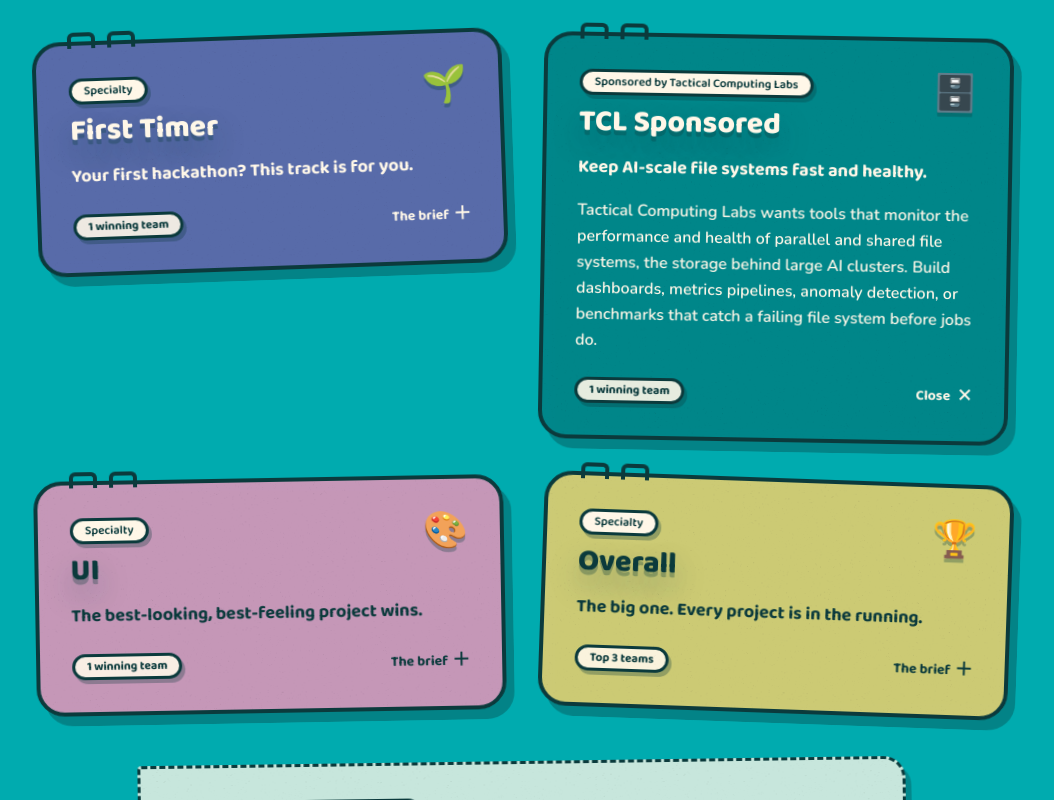
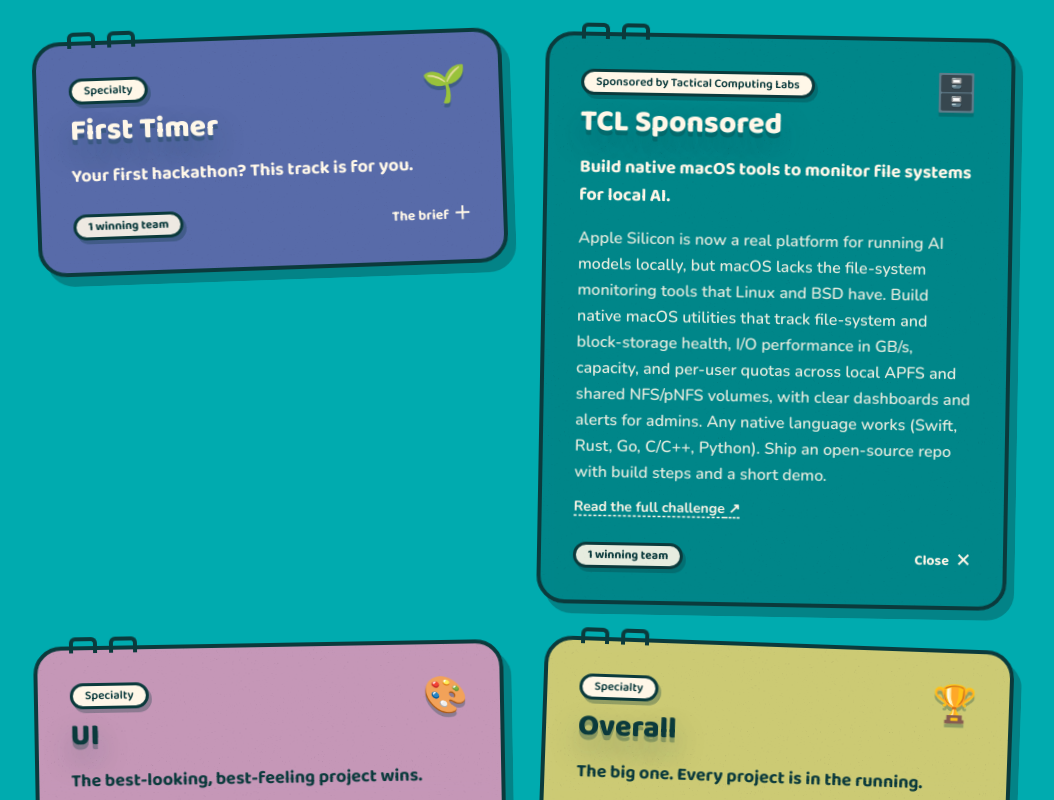
Before and after one commit to ttugdsc/HackWestX-Website, a Next.js app: page / in a window 1280 px wide. Shown: the part 2000-2800 px from the top of the page, without its empty margins (117-1171 px from the left). Built offline with nearby package versions, Linux system fonts and the light colour scheme.

Commit message:
Update TCL track with the real macOS file-system challenge brief + repo link

```diff
--- a/components/sections/Tracks.tsx
+++ b/components/sections/Tracks.tsx
@@ -103,7 +103,7 @@
 
                   <AnimatePresence initial={false}>
                     {isOpen && (
-                      <motion.p
+                      <motion.div
                         initial={{ height: 0, opacity: 0, marginTop: 0 }}
                         animate={{
                           height: "auto",
@@ -116,10 +116,23 @@
                           stiffness: 200,
                           damping: 26,
                         }}
-                        className="overflow-hidden text-base font-semibold leading-relaxed opacity-90"
+                        className="overflow-hidden"
                       >
-                        {track.brief}
-                      </motion.p>
+                        <p className="text-base font-semibold leading-relaxed opacity-90">
+                          {track.brief}
+                        </p>
+                        {track.link && (
+                          <a
+                            href={track.link.href}
+                            target="_blank"
+                            rel="noreferrer"
+                            onClick={(e) => e.stopPropagation()}
+                            className="mt-3 inline-block text-sm font-bold underline decoration-dashed underline-offset-4 transition-opacity hover:opacity-70"
+                          >
+                            {track.link.label} ↗
+                          </a>
+                        )}
+                      </motion.div>
                     )}
                   </AnimatePresence>
 
--- a/constants/content.ts
+++ b/constants/content.ts
@@ -117,6 +117,11 @@
   brief: string;
   /** Tailwind color classes for the card face. */
   accent: string;
+  /** Optional link to a fuller brief. */
+  link?: {
+    label: string;
+    href: string;
+  };
 };
 
 export const tracksCopy = {
@@ -142,10 +147,14 @@
       kind: "Sponsored by Tactical Computing Labs",
       award: "1 winning team",
       icon: "🗄️",
-      tagline: "Keep AI-scale file systems fast and healthy.",
+      tagline: "Build native macOS tools to monitor file systems for local AI.",
       brief:
-        "Tactical Computing Labs wants tools that monitor the performance and health of parallel and shared file systems, the storage behind large AI clusters. Build dashboards, metrics pipelines, anomaly detection, or benchmarks that catch a failing file system before jobs do.",
+        "Apple Silicon is now a real platform for running AI models locally, but macOS lacks the file-system monitoring tools that Linux and BSD have. Build native macOS utilities that track file-system and block-storage health, I/O performance in GB/s, capacity, and per-user quotas across local APFS and shared NFS/pNFS volumes, with clear dashboards and alerts for admins. Any native language works (Swift, Rust, Go, C/C++, Python). Ship an open-source repo with build steps and a short demo.",
       accent: "bg-lagoon-deep/80 text-cream",
+      link: {
+        label: "Read the full challenge",
+        href: "https://github.com/tactcomplabs/hackwestex27",
+      },
     },
     {
       id: "ui",
```
